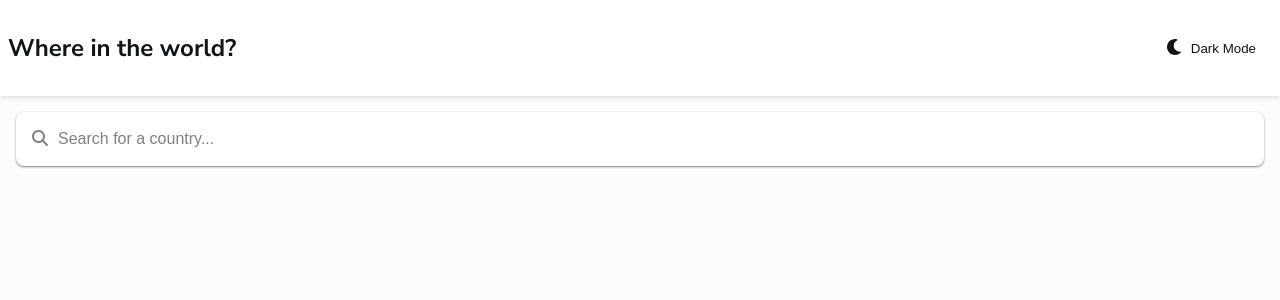
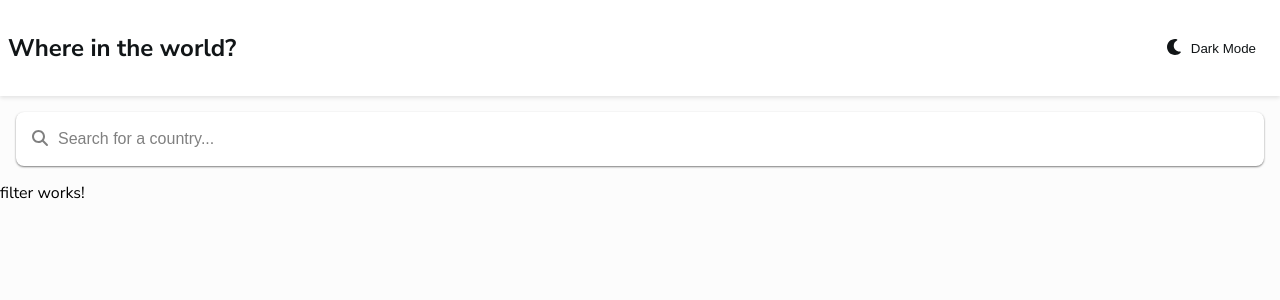
Before and after one commit to SuganyaMaheswaran/FrontEndMentorChallenges, an Angular app in the folder REST_Countries_API_CRUD_APP/Countries_CRUD_Frontend/app/: page / in a window 1280 px wide. Shown: the top 300 px of the page. Built offline with nearby package versions, Linux system fonts and the light colour scheme.

Commit message:
feat(app): add filter component to AppComponent

```diff
--- a/REST_Countries_API_CRUD_APP/Countries_CRUD_Frontend/app/src/app/app.component.html
+++ b/REST_Countries_API_CRUD_APP/Countries_CRUD_Frontend/app/src/app/app.component.html
@@ -1,4 +1,5 @@
 <main class="app__container">
     <app-header></app-header>
     <app-search></app-search>
+    <app-filter></app-filter>
 </main>
--- a/REST_Countries_API_CRUD_APP/Countries_CRUD_Frontend/app/src/app/app.component.ts
+++ b/REST_Countries_API_CRUD_APP/Countries_CRUD_Frontend/app/src/app/app.component.ts
@@ -2,9 +2,10 @@ import { Component, OnInit } from '@angular/core';
 import { HeaderComponent } from './header/header.component';
 import { ThemeService } from './theme.service';
 import { SearchComponent } from './search/search.component';
+import { FilterComponent } from "./filter/filter.component";
 @Component({
   selector: 'app-root',
-  imports: [HeaderComponent, SearchComponent],
+  imports: [HeaderComponent, SearchComponent, FilterComponent],
   templateUrl: './app.component.html',
   styleUrl: './app.component.css'
 })
```
